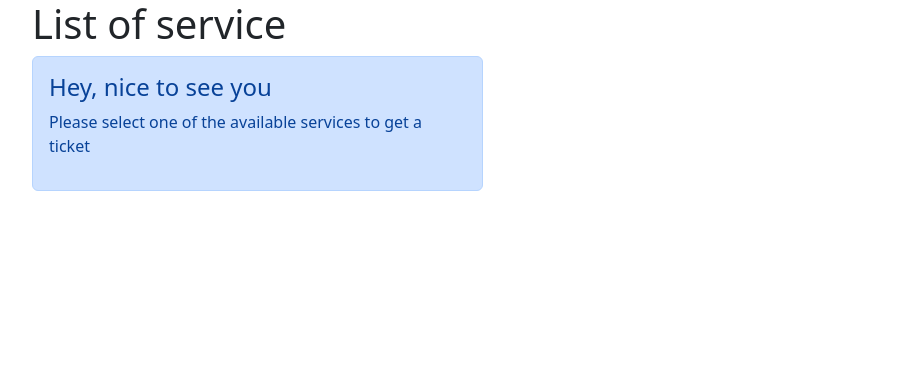
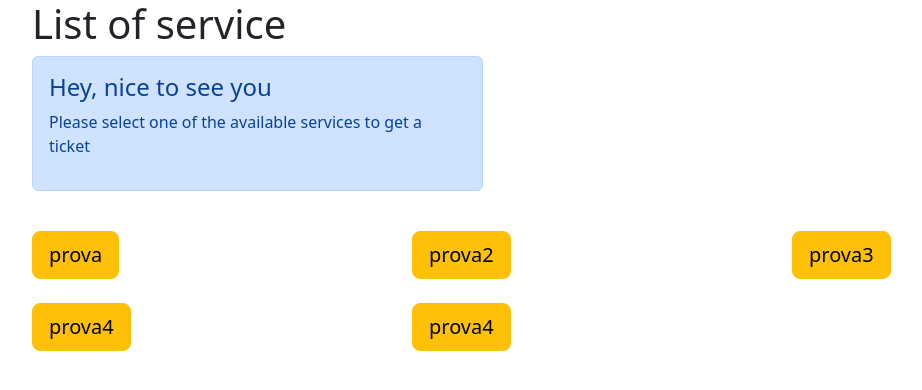
Before and after one commit to softeng2team15/se2022-15-OfficeQueueManager, a React (Create React App) app in the folder client/: page / in a window 1280 px wide. Shown: the top 390 px of the page, without its empty margins (50-972 px from the left). Built offline with nearby package versions, Linux system fonts and the light colour scheme.

Commit message:
list of services interface

```diff
--- a/client/src/App.js
+++ b/client/src/App.js
@@ -8,7 +8,10 @@ import { useState } from 'react';
 
 function App() {
 
-  const [servList, setServList] = useState([]);
+  const vett = [{ServiceID: 1, ServiceName: "prova"}, {ServiceID: 2, ServiceName: "prova2"}, {ServiceID: 3, ServiceName: "prova3"},
+  {ServiceID: 4, ServiceName: "prova4"}, {ServiceID: 4, ServiceName: "prova4"}];
+
+  const [servList, setServList] = useState(vett);
 
   return (
     <>
--- a/client/src/ServicesList.js
+++ b/client/src/ServicesList.js
@@ -4,8 +4,6 @@ import { useNavigate } from 'react-router-dom';
 
 
 function ServicesList(props) {
-
-  const [service, setService] = useState();
 
   const displayedServices = [];
   props.servList.forEach(s => displayedServices.push(s));
@@ -27,20 +25,23 @@ function ServicesList(props) {
         </Alert>
         </Col>
       </Row>
-      <Stack gap={3}>
-        {displayedServices.map((servList) => <ServiceButton servList={servList} service={service} setService={setService} ></ServiceButton>)}
-      </Stack>
+      <Row>
+        {displayedServices.map((service) => <ServiceButton service={service} ></ServiceButton>)}
+      </Row>
     </Container>
   );
 }
 
 function ServiceButton(props){
+  return(
+    <>
     <Col xs={4}>
         <OverlayTrigger trigger="click" rootClose placement="right"
         overlay={<Popover id="popover-basic">{<PopElement service={props.service}></PopElement>}</Popover>}>
-            <Button variant="warning" size="lg" onClick={() => {props.setService(props.servList.ServiceID)}}>props.servList.ServiceName</Button>
+            <Button className='mt-4' variant="warning" size="lg">{props.service.ServiceName}</Button>
         </OverlayTrigger>
     </Col>
+    </>);
 }
 
 function PopElement(props){
@@ -59,7 +60,7 @@ function PopElement(props){
     <>
       <Popover.Header as="h3">Are you sure?</Popover.Header>
       <Popover.Body>
-        Click on <strong>confirm</strong> if you are sure to select the {props.service} service.
+        Click on <strong>confirm</strong> if you are sure to select the {props.service.ServiceID} service.
         <br></br>
         <br></br>
         <Form onSubmit={(handleSubmit)}>
```
